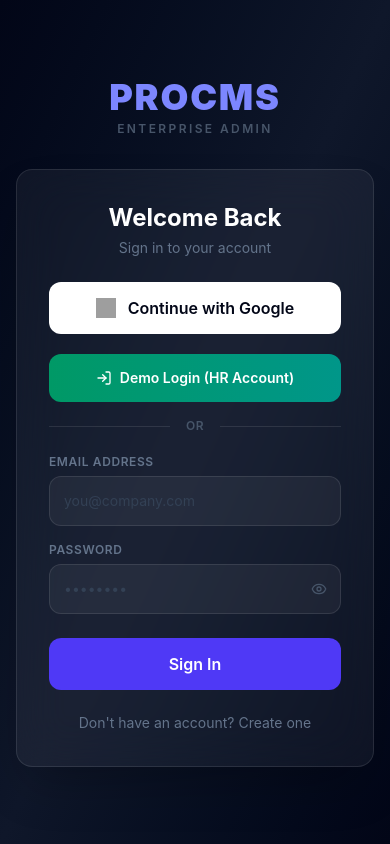
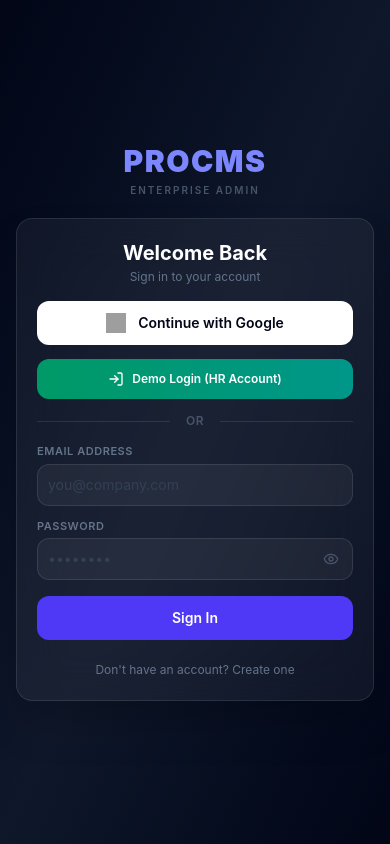
Before and after one commit to Awadmohammed74/my-cms-project, a React (Vite) app: page /login in a window 390 px wide. Built offline with nearby package versions, Linux system fonts and the light colour scheme; no server answers; the database is empty; grey boxes are pictures that could not be loaded.

Commit message:
for login page

```diff
--- a/src/pages/Login.jsx
+++ b/src/pages/Login.jsx
@@ -98,7 +98,7 @@
   };
 
   return (
-    <div className="min-h-screen flex items-center justify-center bg-gradient-to-br from-slate-900 via-slate-800 to-slate-900 p-4">
+    <div className="min-h-screen flex items-center justify-center bg-gradient-to-br from-slate-900 via-slate-800 to-slate-900 py-6 px-4">
       {toast && (
         <Toast
           message={toast.message}
@@ -109,21 +109,21 @@
 
       <div className="w-full max-w-md">
         {/* Brand */}
-        <div className="text-center mb-8">
-          <h1 className="text-4xl font-black tracking-wider text-indigo-400">
+        <div className="text-center mb-5 sm:mb-6">
+          <h1 className="text-3xl sm:text-4xl font-black tracking-wider text-indigo-400">
             PROCMS
           </h1>
-          <p className="text-xs font-semibold text-slate-500 uppercase tracking-[0.2em] mt-1">
+          <p className="text-[10px] sm:text-xs font-semibold text-slate-500 uppercase tracking-[0.2em] mt-1">
             Enterprise Admin
           </p>
         </div>
 
-        <div className="bg-white/5 backdrop-blur-xl p-8 rounded-2xl border border-white/10 shadow-2xl">
-          <div className="text-center mb-6">
-            <h2 className="text-2xl font-bold text-white">
+        <div className="bg-white/5 backdrop-blur-xl p-5 sm:p-7 rounded-2xl border border-white/10 shadow-2xl">
+          <div className="text-center mb-4 sm:mb-5">
+            <h2 className="text-xl sm:text-2xl font-bold text-white">
               {isRegister ? "Create Account" : "Welcome Back"}
             </h2>
-            <p className="text-slate-400 text-sm mt-1">
+            <p className="text-slate-400 text-xs sm:text-sm mt-0.5">
               {isRegister
                 ? "Sign up to manage your content"
                 : "Sign in to your account"}
@@ -134,7 +134,7 @@
           <button
             onClick={handleGoogleLogin}
             disabled={loading}
-            className="w-full flex items-center justify-center gap-3 bg-white text-slate-900 p-3.5 rounded-xl font-semibold hover:bg-slate-100 transition-all mb-5 cursor-pointer disabled:opacity-60"
+            className="w-full flex items-center justify-center gap-3 bg-white text-slate-900 p-3 rounded-xl font-semibold hover:bg-slate-100 transition-all mb-3.5 sm:mb-4 cursor-pointer disabled:opacity-60 text-sm"
           >
             <img
               src="https://upload.wikimedia.org/wikipedia/commons/c/c1/Google_%22G%22_logo.svg"
@@ -149,7 +149,7 @@
             type="button"
             onClick={handleDemoLogin}
             disabled={loading}
-            className="w-full mb-4 flex items-center justify-center gap-2 bg-gradient-to-r from-emerald-600 to-teal-600 text-white p-3.5 rounded-xl font-semibold hover:from-emerald-500 hover:to-teal-500 transition-all cursor-pointer disabled:opacity-60 text-sm"
+            className="w-full mb-3.5 sm:mb-4 flex items-center justify-center gap-2 bg-gradient-to-r from-emerald-600 to-teal-600 text-white p-3 rounded-xl font-semibold hover:from-emerald-500 hover:to-teal-500 transition-all cursor-pointer disabled:opacity-60 text-xs sm:text-sm"
           >
             {loading ? (
               <Loader2 className="w-4 h-4 animate-spin" />
@@ -159,7 +159,7 @@
             {loading ? "Signing in..." : "Demo Login (HR Account)"}
           </button>
 
-          <div className="flex items-center gap-4 mb-5">
+          <div className="flex items-center gap-4 mb-3.5 sm:mb-4">
             <div className="h-px flex-1 bg-white/10"></div>
             <span className="text-slate-500 text-xs font-semibold uppercase tracking-wider">
               or
@@ -168,11 +168,11 @@
           </div>
 
           {/* Email/Password Form */}
-          <form onSubmit={handleEmailAuth} className="flex flex-col gap-4">
+          <form onSubmit={handleEmailAuth} className="flex flex-col gap-3">
             {/* Username field - only for registration */}
             {isRegister && (
               <div>
-                <label className="block text-xs font-semibold text-slate-400 mb-1.5 uppercase tracking-wider">
+                <label className="block text-[11px] sm:text-xs font-semibold text-slate-400 mb-1 uppercase tracking-wider">
                   Your Name
                 </label>
                 <input
@@ -180,12 +180,12 @@
                   value={username}
                   onChange={(e) => setUsername(e.target.value)}
                   placeholder="John Doe"
-                  className="w-full p-3.5 bg-white/5 border border-white/10 rounded-xl text-white placeholder:text-slate-600 focus:ring-2 focus:ring-indigo-500/50 focus:border-indigo-500 outline-none transition-all text-sm"
+                  className="w-full p-2.5 sm:p-3 bg-white/5 border border-white/10 rounded-xl text-white placeholder:text-slate-600 focus:ring-2 focus:ring-indigo-500/50 focus:border-indigo-500 outline-none transition-all text-sm"
                 />
               </div>
             )}
             <div>
-              <label className="block text-xs font-semibold text-slate-400 mb-1.5 uppercase tracking-wider">
+              <label className="block text-[11px] sm:text-xs font-semibold text-slate-400 mb-1 uppercase tracking-wider">
                 Email Address
               </label>
               <input
@@ -193,12 +193,12 @@
                 value={email}
                 onChange={(e) => setEmail(e.target.value)}
                 placeholder="you@company.com"
-                className="w-full p-3.5 bg-white/5 border border-white/10 rounded-xl text-white placeholder:text-slate-600 focus:ring-2 focus:ring-indigo-500/50 focus:border-indigo-500 outline-none transition-all text-sm"
+                className="w-full p-2.5 sm:p-3 bg-white/5 border border-white/10 rounded-xl text-white placeholder:text-slate-600 focus:ring-2 focus:ring-indigo-500/50 focus:border-indigo-500 outline-none transition-all text-sm"
               />
             </div>
 
             <div>
-              <label className="block text-xs font-semibold text-slate-400 mb-1.5 uppercase tracking-wider">
+              <label className="block text-[11px] sm:text-xs font-semibold text-slate-400 mb-1 uppercase tracking-wider">
                 Password
               </label>
               <div className="relative">
@@ -207,7 +207,7 @@
                   value={password}
                   onChange={(e) => setPassword(e.target.value)}
                   placeholder="••••••••"
-                  className="w-full p-3.5 pr-12 bg-white/5 border border-white/10 rounded-xl text-white placeholder:text-slate-600 focus:ring-2 focus:ring-indigo-500/50 focus:border-indigo-500 outline-none transition-all text-sm"
+                  className="w-full p-2.5 sm:p-3 pr-12 bg-white/5 border border-white/10 rounded-xl text-white placeholder:text-slate-600 focus:ring-2 focus:ring-indigo-500/50 focus:border-indigo-500 outline-none transition-all text-sm"
                 />
                 <button
                   type="button"
@@ -226,7 +226,7 @@
             <button
               type="submit"
               disabled={loading}
-              className="w-full bg-indigo-600 text-white p-3.5 rounded-xl font-semibold hover:bg-indigo-500 transition-all mt-2 cursor-pointer disabled:opacity-60 flex items-center justify-center gap-2"
+              className="w-full bg-indigo-600 text-white p-3 rounded-xl font-semibold hover:bg-indigo-500 transition-all mt-1 cursor-pointer disabled:opacity-60 flex items-center justify-center gap-2 text-sm"
             >
               {loading ? (
                 <>
@@ -242,7 +242,7 @@
           </form>
 
           {/* Toggle Register/Login */}
-          <div className="mt-5 text-center">
+          <div className="mt-4 text-center">
             <button
               type="button"
               onClick={() => {
@@ -250,7 +250,7 @@
                 setUsername("");
                 setToast(null);
               }}
-              className="text-sm text-slate-400 hover:text-indigo-400 transition-colors cursor-pointer"
+              className="text-xs sm:text-sm text-slate-400 hover:text-indigo-400 transition-colors cursor-pointer"
             >
               {isRegister
                 ? "Already have an account? Sign In"
```
